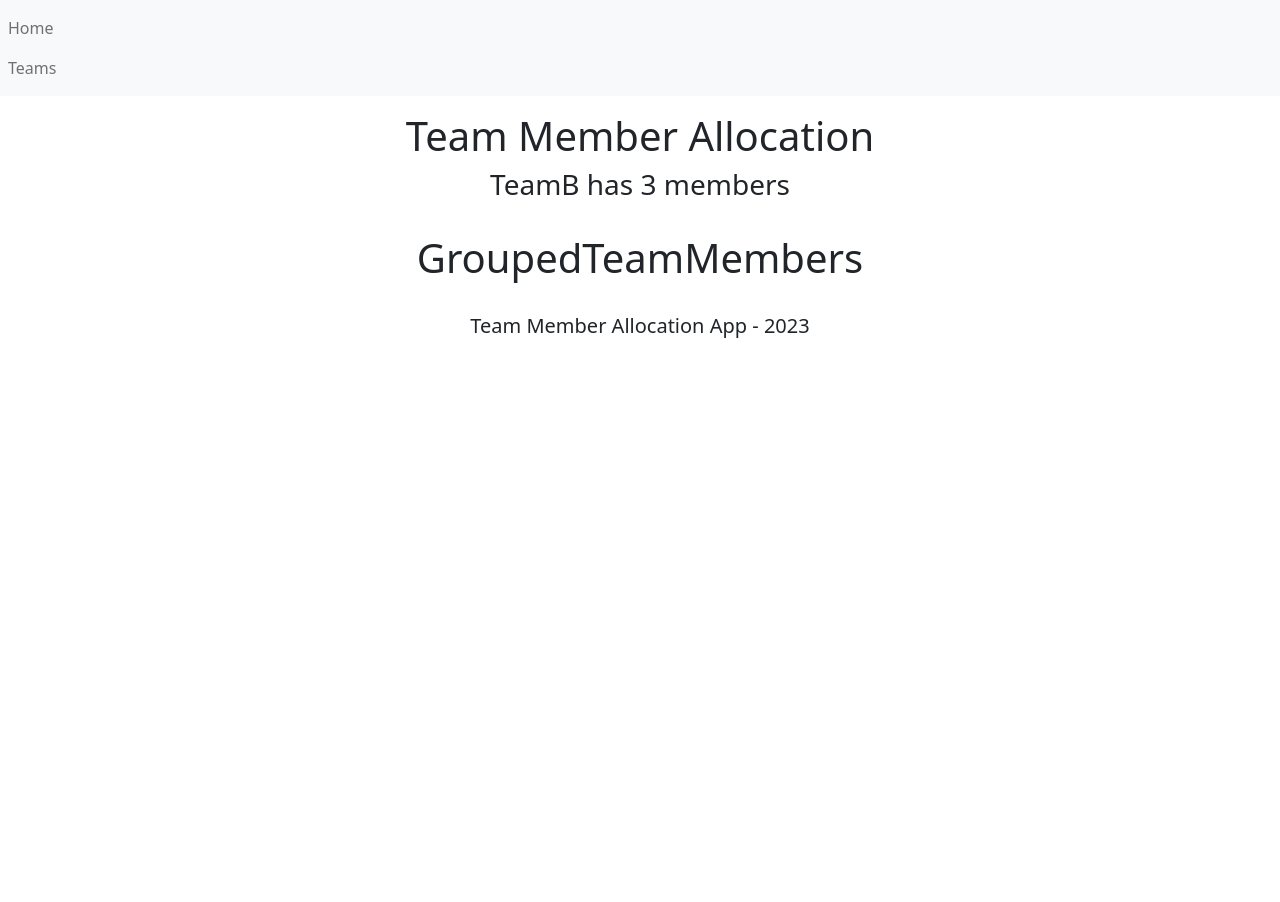
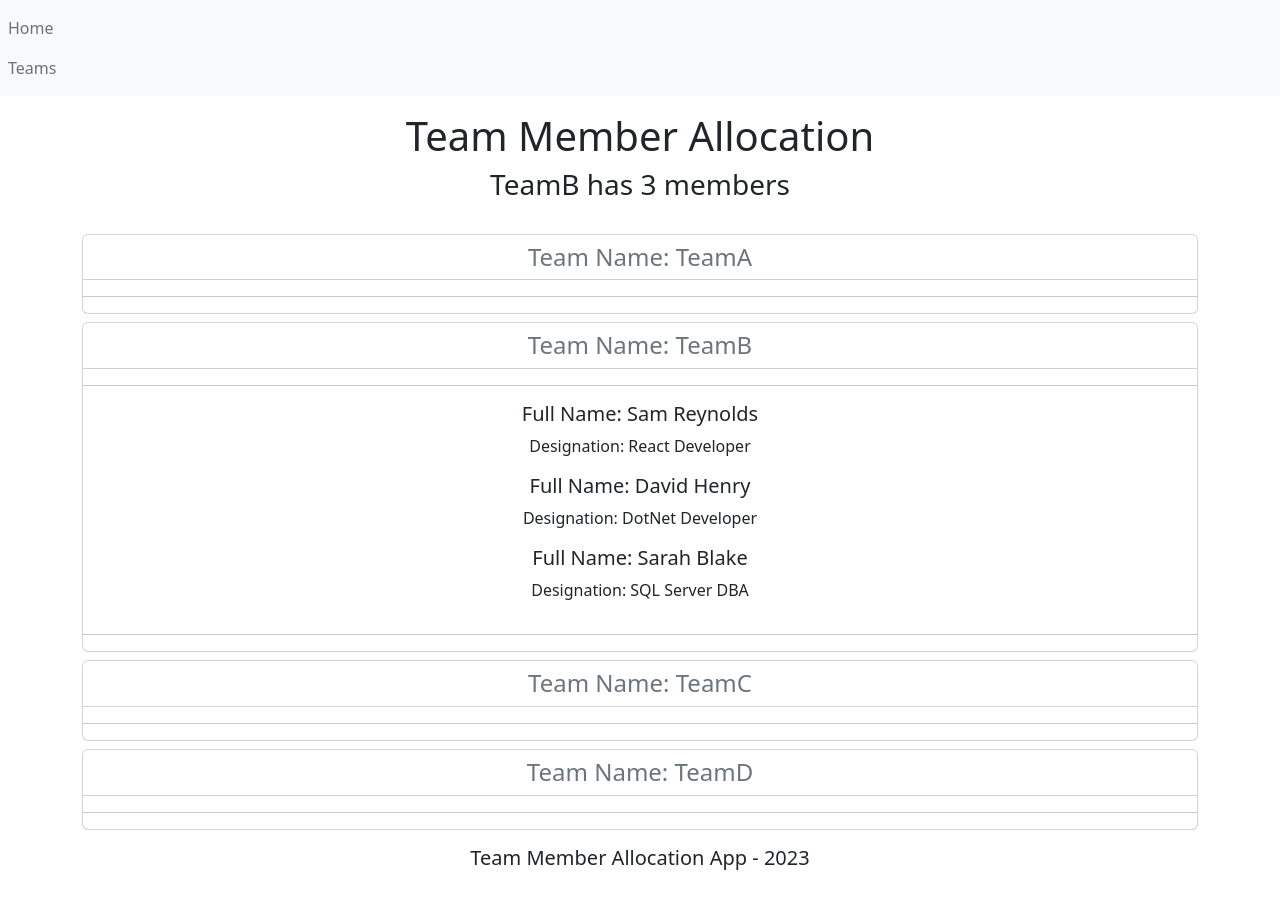
Before and after one commit to elkitty/React-Team_Member_Allocation_app, a React (Create React App) app: page /GroupedTeamMembers in a window 1280 px wide. Before the commit the page ends 800 px from the top, so only its background shows below. Built offline with nearby package versions, Linux system fonts and the light colour scheme.

Commit message:
creating and importing GTM component

```diff
--- a/src/App.js
+++ b/src/App.js
@@ -151,7 +151,13 @@
         ></Route>
         <Route
           path="/GroupedTeamMembers"
-          element={<GroupedTeamMembers />}
+          element={
+            <GroupedTeamMembers
+              employees={employees}
+              selectedTeam={selectedTeam}
+              setTeam={setTeam}
+            />
+          }
         ></Route>
         <Route path="*" element={<NotFound />}></Route>
       </Routes>
--- a/src/GroupedTeamMembers.js
+++ b/src/GroupedTeamMembers.js
@@ -1,14 +1,73 @@
 import React from "react";
+import { useState } from 'react';
 
-const GroupedTeamMembers = () => {
+const GroupedTeamMembers = ({ employees, selectedTeam, setTeam }) => {
+
+  const [groupedEmployees, setGroupedData] = useState(groupTeamMembers());
+
+  function groupTeamMembers() {
+    var teams = [];
+
+    var teamAMembers = employees.filter((employee) => employee.teamName === 'TeamA');
+    var teamA = { team: 'TeamA', members: teamAMembers, collapsed: selectedTeam === 'TeamA' ? false : true }
+    teams.push(teamA);
+
+    var teamBMembers = employees.filter((employee) => employee.teamName === 'TeamB');
+    var teamB = { team: 'TeamB', members: teamBMembers, collapsed: selectedTeam === 'TeamB' ? false : true }
+    teams.push(teamB);
+
+    var teamCMembers = employees.filter((employee) => employee.teamName === 'TeamC');
+    var teamC = { team: 'TeamC', members: teamCMembers, collapsed: selectedTeam === 'TeamC' ? false : true }
+    teams.push(teamC);
+
+    var teamDMembers = employees.filter((employee) => employee.teamName === 'TeamD');
+    var teamD = { team: 'TeamD', members: teamDMembers, collapsed: selectedTeam === 'TeamD' ? false : true }
+    teams.push(teamD);
+
+    return teams;
+
+  }
+
+  function handleTeamClick(event) {
+    var transformedGroupData = groupedEmployees.map((groupedData) => groupedData.team === event.currentTarget.id
+      ? { ...groupedData, collapsed: !groupedData.collapsed }
+      : groupedData);
+    setGroupedData(transformedGroupData);
+    setTeam(event.currentTarget.id);
+  }
+
   return (
-    <header className="container">
-      <div className="row justify-content-center mt-3 mb-4">
-        <div className="col-8">
-          <h1>GroupedTeamMembers</h1>
-        </div>
-      </div>
-    </header>
-  );
-};
-export default GroupedTeamMembers;
+    <main className="container">
+      {
+        groupedEmployees.map((item) => {
+          return (
+            <div key={item.team} className='card mt-2' style={{ cursor: "pointer" }}>
+              <h4 id={item.team} className="card-header text-secondary bg-white" onClick={handleTeamClick}>
+                Team Name: {item.team}
+              </h4>
+              <div id={"collapse_" + item.team}
+                className={item.collapsed === true ? "collapse" : ""}>
+                <hr />
+                {
+                  item.members.map(member => {
+                    return (
+                      <div className="mt-2">
+                        <h5 className="card-title mt-2">
+                          <span className="text-dark">Full Name: {member.fullName}</span>
+                        </h5>
+                        <p>Designation: {member.designation}</p>
+                      </div>
+                    );
+                  })
+                }
+              </div>
+              <hr />
+            </div>
+          );
+        })
+      }
+    </main>
+  )
+
+}
+export default GroupedTeamMembers
```
